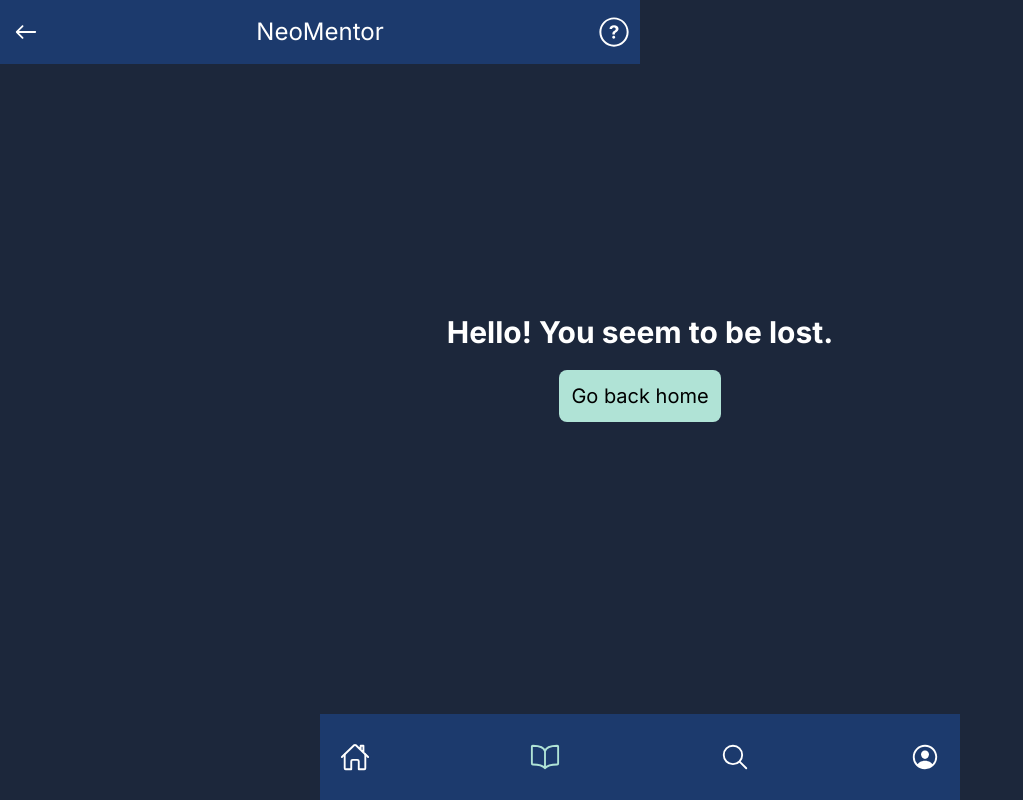
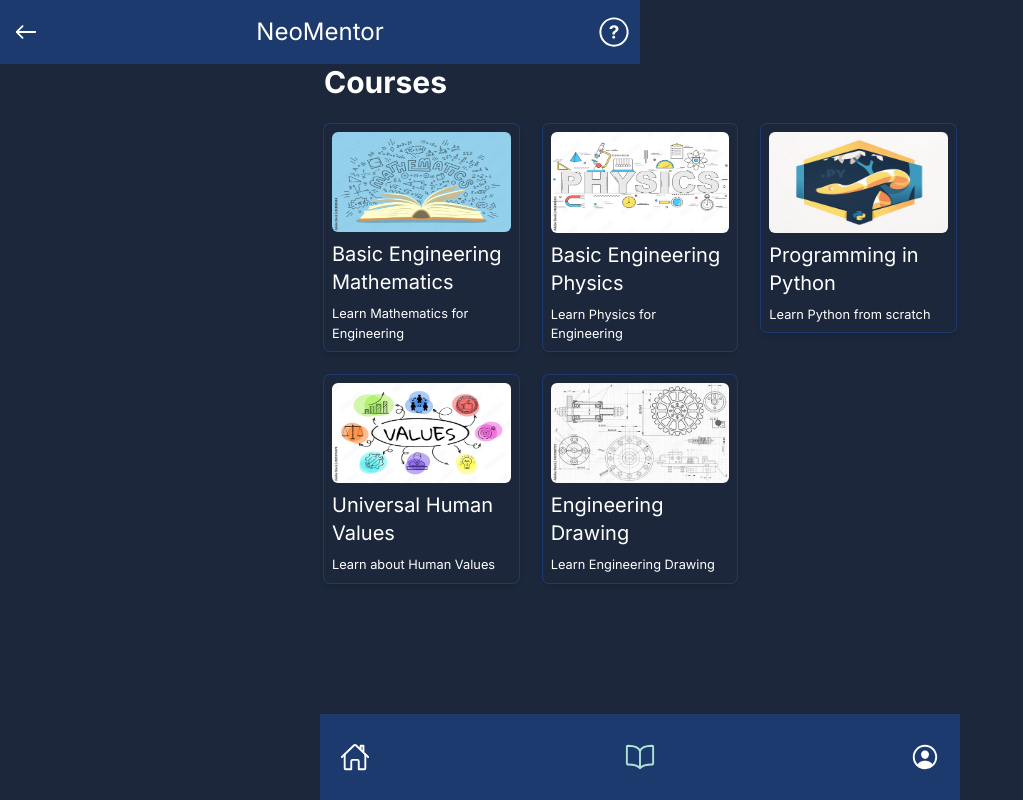
Before and after one commit to vachanmn123/bnmithack, a Next.js app: page /courses in a window 1280 px wide. Shown: the whole page, without its empty margins (0-1023 px from the left). Built offline with nearby package versions, Linux system fonts and the light colour scheme.

Commit message:
an extra page of BS

```diff
--- a/app/BottomNav.jsx
+++ b/app/BottomNav.jsx
@@ -27,13 +27,13 @@
           }`}
         />
       </Link>
-      <Link href="/search">
+      {/* <Link href="/search">
         <IoSearchOutline
           className={`text-3xl ${
             route === "/search" ? "text-accent" : "text-white"
           }`}
         />
-      </Link>
+      </Link> */}
       <Link href="/profile">
         <IoPersonCircleOutline
           className={`text-3xl ${
--- a/app/course/[id]/page.jsx
+++ b/app/course/[id]/page.jsx
@@ -53,8 +53,18 @@
             Continue from where you left off
           </small>
         </div>
-        <div className="flex items-center justify-center w-full gap-5 h-64 bg-accent text-black p-5 rounded-md">
-          THIS WILL HAVE SOME INSANE COMPONENT JUST WAIT AND WATCH RAAHHHH
+        <div className="flex flex-col items-center justify-center w-full gap-5 bg-accent text-black p-5 rounded-md">
+          <h2 className="text-2xl font-bold font-secondary">
+            {chapters[1].name}
+          </h2>
+          <small className="text-sm text-secondary font-thin">
+            {chapters[1].description}
+          </small>
+          <Link href={`/course/${id}/chapter/${chapters[1].id}`}>
+            <button className="bg-black/50 text-black rounded-md p-2 w-full">
+              Continue
+            </button>
+          </Link>
         </div>
         <div>
           <h2 className="text-2xl font-bold">All Chapters</h2>
--- /dev/null
+++ b/app/courses/page.jsx
@@ -0,0 +1,26 @@
+import React from "react";
+import { courses } from "@/lib/data";
+import Link from "next/link";
+
+export default function CoursesPage() {
+  return (
+    <div className="flex flex-col gap-6 mt-2 mx-1">
+      <h1 className="text-3xl font-bold">Courses</h1>
+      <div className="grid grid-cols-1 md:grid-cols-2 lg:grid-cols-3 gap-6">
+        {courses.map((course) => (
+          <Link href={`/course/${course.id}`} key={course.id}>
+            <div className="flex flex-col gap-2 shadow-md rounded-md p-2 ring-1 ring-secondary transition-all duration-100">
+              <img
+                src={course.image}
+                alt={course.name}
+                className="rounded-md w-full aspect-video"
+              />
+              <div className="text-xl">{course.name}</div>
+              <small className="">{course.description}</small>
+            </div>
+          </Link>
+        ))}
+      </div>
+    </div>
+  );
+}
```
